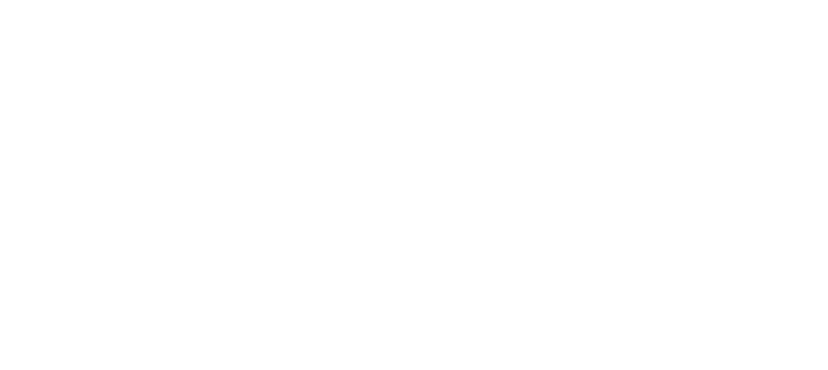
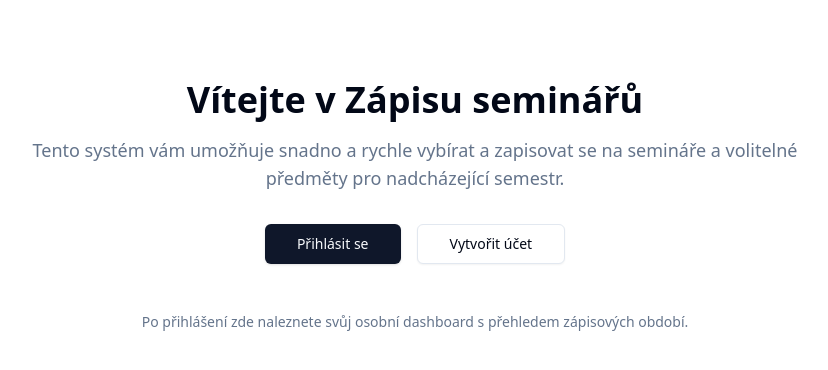
Before and after one commit to javor55/SeminarIS, a Next.js app: page / in a window 1280 px wide. Before the commit this address had no page. Shown: the top 370 px of the page, without its empty margins (225-1053 px from the left). Built offline with nearby package versions, Linux system fonts and the light colour scheme.

Commit message:
uprava route

```diff
--- a/app/(app)/layout.tsx
+++ /dev/null
@@ -1,16 +0,0 @@
-"use client";
-
-import { ReactNode } from "react";
-import { AppTopbar } from "@/components/app-topbar";
-import { useAuth } from "@/components/auth/auth-provider";
-
-export default function AppLayout({ children }: { children: ReactNode }) {
-  const { user } = useAuth();
-
-  return (
-    <div className="min-h-screen flex flex-col bg-background">
-      <AppTopbar user={user ?? undefined} />
-      <main className="flex-1 container mx-auto py-6">{children}</main>
-    </div>
-  );
-}
--- a/app/(app)/dashboard/page.tsx
+++ b/app/dashboard/page.tsx
@@ -1,3 +1,4 @@
+// app/dashboard/page.tsx
 "use client";
 
 import { useAuth } from "@/components/auth/auth-provider";
@@ -6,77 +7,64 @@ import {
   getEnrollmentWindowByIdWithBlocks,
 } from "@/lib/data";
 import { EnrollmentView } from "@/components/enrollment/EnrollmentView";
-import { EnrollmentWindow, User } from "@/lib/types"; // Předpokládám import typů
+import { EnrollmentWindow, User } from "@/lib/types";
 
-/**
- * Najde nejrelevantnější zápis pro zobrazení na dashboardu
- * podle vámi definovaných pravidel.
- */
+// 🔥 Tato logika nyní patří sem, na /dashboard
 function findDashboardEnrollment(
   allWindows: EnrollmentWindow[],
   currentUser: User
 ): EnrollmentWindow | null {
-
+  // ... (vaše logika pro findDashboardEnrollment)
   // 1. Předfiltrování podle role
   const windowsToSearch =
     currentUser.role === "STUDENT"
       ? allWindows.filter((ew) => ew.visibleToStudents)
       : allWindows;
 
-  // 2. Priorita: "OPEN" (ten, co končí nejdříve)
+  // 2. Priorita: "OPEN"
   const openWindows = windowsToSearch
     .filter((ew) => ew.status === "OPEN")
     .sort((a, b) => new Date(a.endsAt).getTime() - new Date(b.endsAt).getTime());
-
   if (openWindows.length > 0) return openWindows[0];
 
-  // 3. Priorita: "SCHEDULED" (ten, co začíná nejdříve)
+  // 3. Priorita: "SCHEDULED"
   const scheduledWindows = windowsToSearch
     .filter((ew) => ew.status === "SCHEDULED")
     .sort((a, b) => new Date(a.startsAt).getTime() - new Date(b.startsAt).getTime());
-
   if (scheduledWindows.length > 0) return scheduledWindows[0];
 
-  // 4. Priorita: "DRAFT" (pouze Admin/Teacher, ten, co byl naposledy upraven)
-  // Poznámka: Tato logika předpokládá, že getEnrollmentWindowsVisible()
-  // vrací i DRAFT. Pokud ne, tato sekce se neuplatní.
+  // 4. Priorita: "DRAFT"
   if (currentUser.role !== "STUDENT") {
     const draftWindows = windowsToSearch
       .filter((ew) => ew.status === "DRAFT")
       .sort((a, b) => new Date(b.updatedAt).getTime() - new Date(a.updatedAt).getTime());
-
     if (draftWindows.length > 0) return draftWindows[0];
   }
 
-  // 5. Priorita: "CLOSED" (ten, co skončil nejpozději)
+  // 5. Priorita: "CLOSED"
   const closedWindows = windowsToSearch
     .filter((ew) => ew.status === "CLOSED")
     .sort((a, b) => new Date(b.endsAt).getTime() - new Date(a.endsAt).getTime());
-
   if (closedWindows.length > 0) return closedWindows[0];
 
-  // 6. Nic nenalezeno
   return null;
 }
 
 export default function DashboardPage() {
   const { user } = useAuth();
 
-  // Načteme data až když máme uživatele
   const enrollmentToShow = user
     ? findDashboardEnrollment(getEnrollmentWindowsVisible() ?? [], user)
     : null;
 
-  // Načteme plná data *jen* pro vybraný zápis
   const ew = enrollmentToShow
     ? getEnrollmentWindowByIdWithBlocks(enrollmentToShow.id)
     : null;
 
   if (!user) {
-    return null; // Čekání na přihlášení
+    return null; // Čekání na přihlášení (layout se o to postará)
   }
 
-  // Ošetření, pokud se nenašel žádný relevantní zápis
   if (!ew) {
     return (
       <div className="space-y-6">
@@ -89,6 +77,5 @@ export default function DashboardPage() {
     );
   }
 
-  // Renderování znovupoužitelné komponenty s nalezeným zápisem
   return <EnrollmentView enrollmentWindow={ew} currentUser={user} />;
 }
--- a/app/layout.tsx
+++ b/app/layout.tsx
@@ -1,21 +1,51 @@
 // app/layout.tsx
+"use client"; // 🔥 Musíme z toho udělat klienta, abychom mohli použít 'usePathname'
+
 import "./globals.css";
 import type { ReactNode } from "react";
-import { Toaster } from "sonner"; // ⬅️ přidáme
-import { AuthProvider } from "@/components/auth/auth-provider";
+import { Toaster } from "sonner";
+import { AuthProvider, useAuth } from "@/components/auth/auth-provider";
+import { AppTopbar } from "@/components/app-topbar";
+import { usePathname } from "next/navigation"; // 🔥 Importujeme 'usePathname'
 
-export const metadata = {
-  title: "Zápis seminářů",
-  description: "Mock frontend pro zápis seminářů",
-};
+/**
+ * 🔥 Vytvoříme vnitřní layout, který má přístup k 'useAuth'
+ * a rozhodne, zda zobrazit Topbar.
+ */
+function AppContent({ children }: { children: ReactNode }) {
+  const { user } = useAuth();
+  const pathname = usePathname();
+
+  // Seznam stránek, které NEPOUŽÍVAJÍ hlavní layout (AppTopbar)
+  // Např. veřejná / a přihlašovací stránky
+  const isPublicPage = pathname === "/" || pathname === "/login" || pathname === "/register";
+
+  // Pokud je uživatel přihlášen A NENÍ na veřejné stránce,
+  // zobrazíme layout s horní lištou.
+  if (user && !isPublicPage) {
+    return (
+      <div className="min-h-screen flex flex-col bg-background">
+        <AppTopbar user={user} />
+        <main className="flex-1 container mx-auto py-6">{children}</main>
+      </div>
+    );
+  }
+
+  // Pro veřejné stránky (nebo když se uživatel načítá)
+  // zobrazíme jen obsah (např. 'app/page.tsx' nebo 'app/login/page.tsx')
+  return <>{children}</>;
+}
 
 export default function RootLayout({ children }: { children: ReactNode }) {
+  // Metadata musíme přesunout ven, protože soubor je nyní "use client"
+  // Můžete je vložit do 'app/page.tsx' nebo nechat Next.js, aby je odvodil.
+
   return (
     <html lang="cs">
       <body className="min-h-screen">
         <AuthProvider>
-          {children}
-          <Toaster position="top-right" richColors closeButton /> {/* ⬅️ tady */}
+          <AppContent>{children}</AppContent>
+          <Toaster position="top-right" richColors closeButton />
         </AuthProvider>
       </body>
     </html>
--- a/app/page.tsx
+++ b/app/page.tsx
@@ -1,5 +1,52 @@
-import { redirect } from "next/navigation";
+// app/page.tsx
+"use client";
 
-export default function Home() {
-  redirect("/dashboard");
+import { useAuth } from "@/components/auth/auth-provider";
+import { useRouter } from "next/navigation";
+import { useEffect } from "react";
+import { Button } from "@/components/ui/button";
+import Link from "next/link";
+
+export default function PublicHomePage() {
+  const { user } = useAuth();
+  const router = useRouter();
+
+  // 🔥 Tento efekt automaticky přesměruje přihlášené uživatele
+  // z veřejné domovské stránky rovnou na jejich dashboard.
+  useEffect(() => {
+    if (user) {
+      router.replace("/dashboard"); // Přesměrujeme na dashboard
+    }
+  }, [user, router]);
+
+  // Pokud se `user` stále načítá, nebo pokud je přihlášen
+  // (a čeká na přesměrování), zobrazíme prázdnou stránku.
+  if (user) {
+    return null; // Nebo <LoadingSpinner />
+  }
+
+  // 🔥 Toto uvidí pouze nepřihlášení uživatelé
+  return (
+    <div className="container mx-auto max-w-3xl text-center py-20">
+      <h1 className="text-4xl font-bold mb-4">Vítejte v Zápisu seminářů</h1>
+      <p className="text-lg text-muted-foreground mb-8">
+        Tento systém vám umožňuje snadno a rychle vybírat a zapisovat se na
+        semináře a volitelné předměty pro nadcházející semestr.
+      </p> {/* 🔥 ZDE BYLA CHYBA (S-T) */}
+      <div className="flex justify-center gap-4">
+        <Button asChild size="lg">
+          <Link href="/login">Přihlásit se</Link>
+        </Button>
+        <Button asChild size="lg" variant="outline">
+          <Link href="/register">Vytvořit účet</Link>
+        </Button>
+      </div>
+      <div className="mt-12 text-sm text-muted-foreground">
+        <p>
+          Po přihlášení zde naleznete svůj osobní dashboard s přehledem
+          zápisových období.
+        </p>
+      </div>
+    </div>
+  );
 }
--- a/components/app-topbar.tsx
+++ b/components/app-topbar.tsx
@@ -6,20 +6,21 @@ import { cn } from "@/lib/utils";
 import { usePathname } from "next/navigation";
 import { useAuth } from "@/components/auth/auth-provider";
 
+// 🔥 ZMĚNA: Všechny 'href: "/dashboard"' jsou nyní 'href: "/"'
 const linksByRole: Record<string, Array<{ label: string; href: string }>> = {
   ADMIN: [
-    { label: "Dashboard", href: "/dashboard" },
+    { label: "Dashboard", href: "/" },
     { label: "Zápisy", href: "/enrollments" },
     { label: "Předměty", href: "/subjects" },
     { label: "Uživatelé", href: "/users" },
     { label: "Nastavení", href: "/settings" },
   ],
   TEACHER: [
-    { label: "Dashboard", href: "/dashboard" },
+    { label: "Dashboard", href: "/" },
     { label: "Zápisy", href: "/enrollments" },
     { label: "Předměty", href: "/subjects" },
   ],
-  STUDENT: [{ label: "Dashboard", href: "/dashboard" }],
+  STUDENT: [{ label: "Dashboard", href: "/" }],
   GUEST: [],
 };
 
@@ -33,22 +34,33 @@ export function AppTopbar({ user }: { user?: User }) {
     <header className="border-b bg-white">
       <div className="container mx-auto flex h-14 items-center justify-between gap-4">
         <div className="flex items-center gap-4">
-          <Link href="/dashboard" className="font-semibold">
+          {/* 🔥 ZMĚNA: Odkaz na logo nyní směřuje na "/" */}
+          <Link href="/" className="font-semibold">
             Zápis seminářů
           </Link>
           <nav className="flex gap-2">
-            {links.map((link) => (
+            {links.map((link) => {
+              // 🔥 ZMĚNA: Logika pro aktivní odkaz
+              // Musíme zajistit, aby se "/" zvýraznil jen při PŘESNÉ shodě,
+              // zatímco ostatní odkazy se zvýrazní, pokud cesta ZAČÍNÁ s jejich href.
+              const isActive =
+                link.href === "/"
+                  ? pathname === "/" // Přesná shoda pro root
+                  : pathname.startsWith(link.href); // 'startsWith' pro všechny ostatní
+
+              return (
                 <Link
                   key={link.href}
                   href={link.href}
                   className={cn(
                     "text-sm px-3 py-1 rounded-md hover:bg-slate-100",
-                  pathname.startsWith(link.href) && "bg-slate-100 font-medium"
+                    isActive && "bg-slate-100 font-medium" // Použije novou 'isActive' logiku
                   )}
                 >
                   {link.label}
                 </Link>
-            ))}
+              );
+            })}
           </nav>
         </div>
         <div className="flex items-center gap-2">
```
Also changed, not shown: app/enrollments/[id]/page.tsx (renamed from app/(app)/enrollments/[id]/page.tsx), app/enrollments/page.tsx (renamed from app/(app)/enrollments/page.tsx), app/settings/page.tsx (renamed from app/(app)/settings/page.tsx), app/subjects/[id]/edit/page.tsx (renamed from app/(app)/subjects/[id]/edit/page.tsx), app/subjects/[id]/page.tsx (renamed from app/(app)/subjects/[id]/page.tsx), app/subjects/page.tsx (renamed from app/(app)/subjects/page.tsx), app/users/page.tsx (renamed from app/(app)/users/page.tsx). Lines whose indentation alone changed are shown as unchanged.
